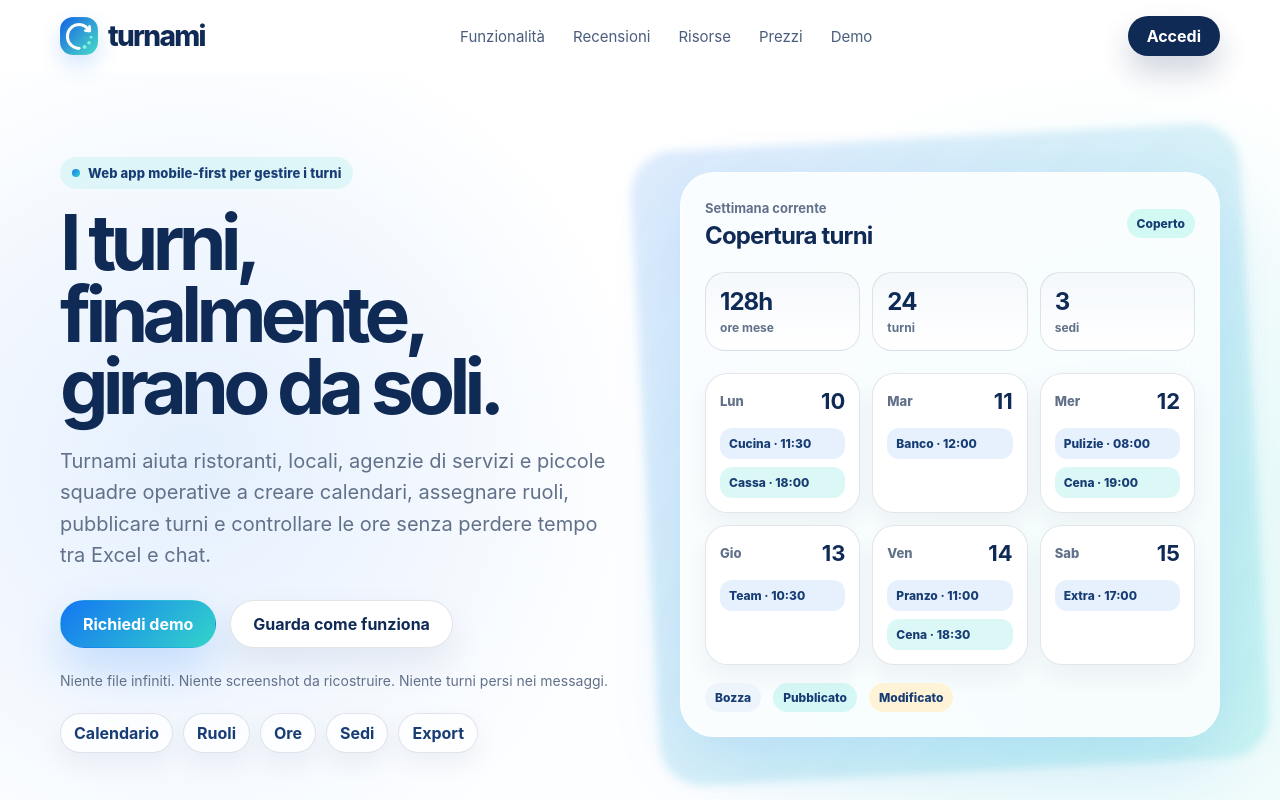
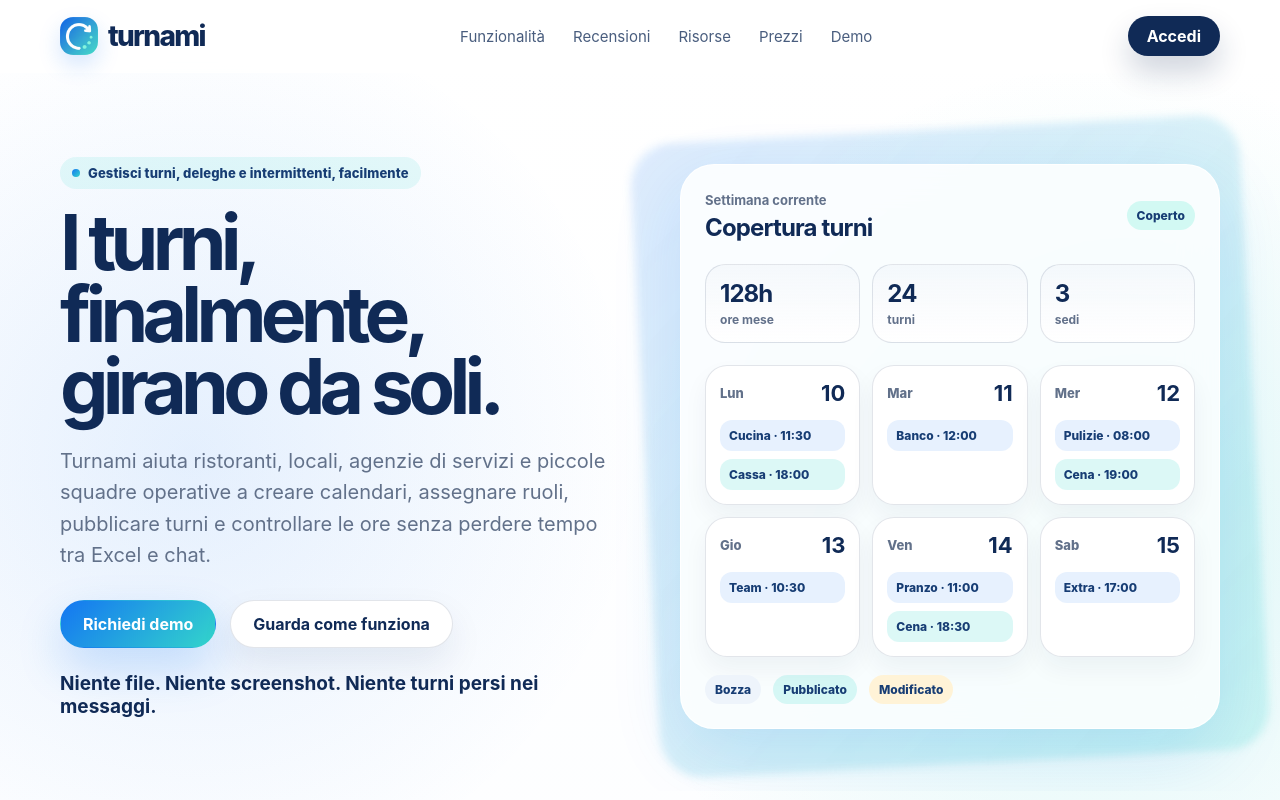
Before and after one commit to astranoto/turnami-landing, a Next.js app: page / in a window 1280 px wide. Shown: the top 800 px of the page. Built offline with nearby package versions, Linux system fonts and the light colour scheme; no server answers.

Commit message:
fix: add strong font

```diff
--- a/app/globals.css
+++ b/app/globals.css
@@ -168,8 +168,13 @@ h3 { font-size: 24px; letter-spacing: -0.035em; margin-bottom: 12px; }
 
 .trust-line {
   margin-top: 24px;
-  color: var(--muted);
-  font-size: 14px;
+  color: var(--ink);
+  font-size: 19px;
+  /* line-height: 1.5; */
+}
+
+.trust-line strong {
+  font-weight: 700;
 }
 
 .hero-badges {
--- a/app/page.jsx
+++ b/app/page.jsx
@@ -13,21 +13,21 @@ export default function HomePage() {
         <section className="hero">
           <div className="container hero-grid">
             <div>
-              <p className="eyebrow">Web app mobile-first per gestire i turni</p>
+              <p className="eyebrow">Gestisci turni, deleghe e intermittenti, facilmente</p>
               <h1>{site.claim}</h1>
               <p className="lead">Turnami aiuta ristoranti, locali, agenzie di servizi e piccole squadre operative a creare calendari, assegnare ruoli, pubblicare turni e controllare le ore senza perdere tempo tra Excel e chat.</p>
               <div className="hero-actions">
                 <Link className="btn btn-primary" href="/contact/">Richiedi demo</Link>
                 <a className="btn btn-secondary" href="#funzionalita">Guarda come funziona</a>
               </div>
-              <p className="trust-line">Niente file infiniti. Niente screenshot da ricostruire. Niente turni persi nei messaggi.</p>
-              <div className="hero-badges" aria-label="Punti principali">
+              <p className="trust-line "><strong>Niente file. Niente screenshot. Niente turni persi nei messaggi.</strong></p>
+              {/* <div className="hero-badges" aria-label="Punti principali">
                 <span className="soft-badge">Calendario</span>
                 <span className="soft-badge">Ruoli</span>
                 <span className="soft-badge">Ore</span>
                 <span className="soft-badge">Sedi</span>
                 <span className="soft-badge">Export</span>
-              </div>
+              </div> */}
             </div>
             <div className="mockup-wrap">
               <CalendarMockup />
```
